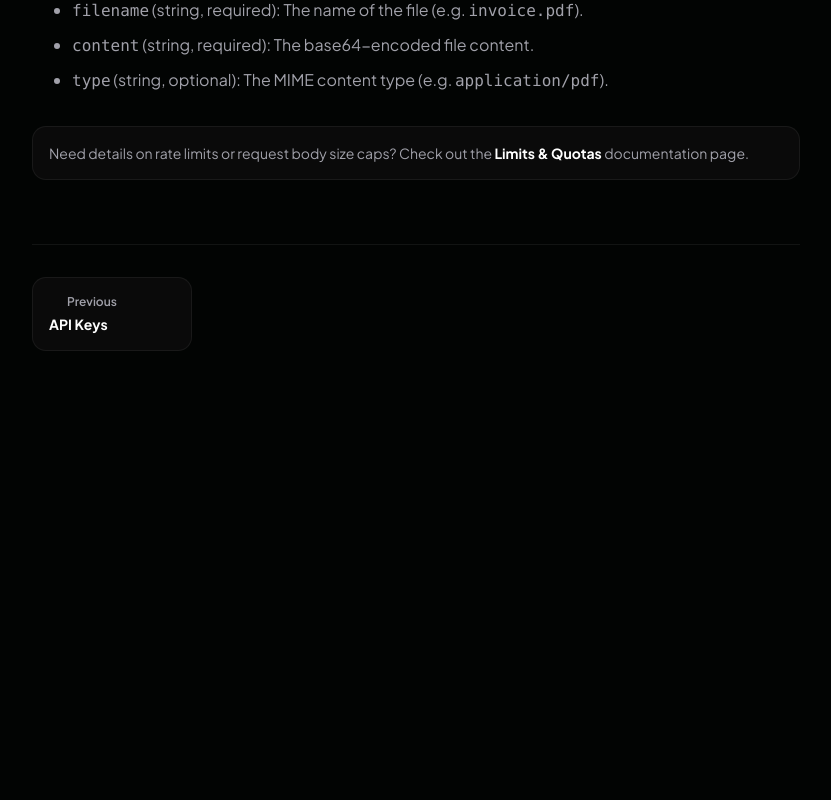
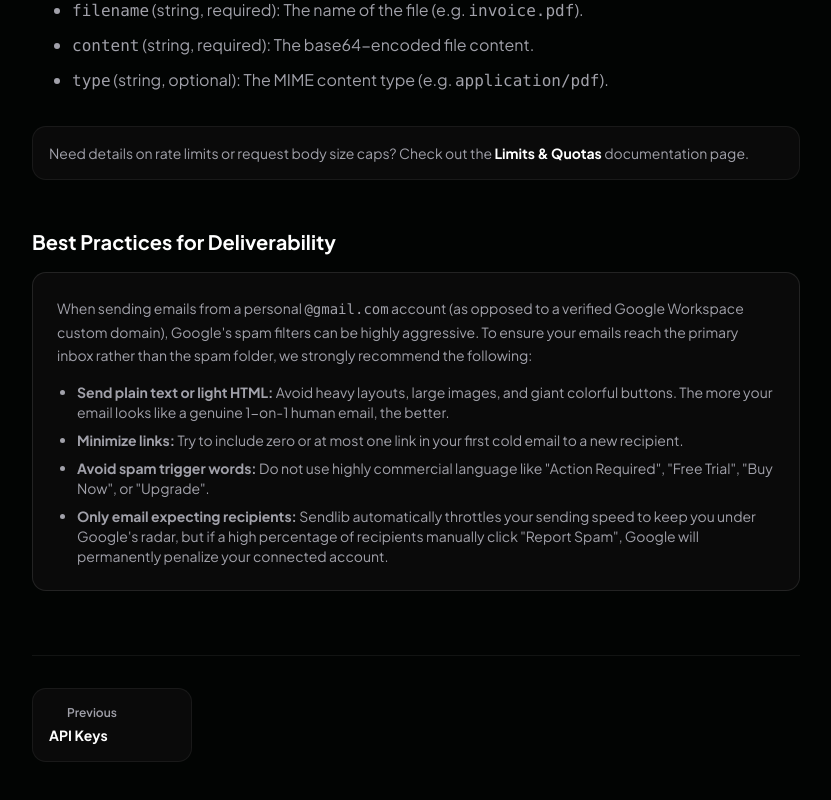
Before and after one commit to samueltuoyo15/send-liberty, a Next.js app: page /docs/send in a window 1280 px wide. Shown: the part 1901-2701 px from the top of the page, without its empty margins (256-1087 px from the left). Before the commit the page ends 2316 px from the top, so only its background shows below. Built offline with nearby package versions, Linux system fonts and the light colour scheme; some icons are missing.

Commit message:
chore: update code

```diff
--- a/app/docs/batch/page.tsx
+++ b/app/docs/batch/page.tsx
@@ -299,6 +299,21 @@ export default function BatchSendPage() {
           </div>
         </div>
 
+        {/* Deliverability Best Practices */}
+        <div className="mt-12 mb-8">
+          <h2 className="text-xl font-bold text-primary-sendlib mb-4">Best Practices for Deliverability</h2>
+          <div className="p-6 rounded-xl border border-outline-variant bg-surface-container-low space-y-4">
+            <p className="text-sm text-secondary leading-relaxed">
+              When sending bulk emails from a personal <code>@gmail.com</code> account (as opposed to a verified Google Workspace custom domain), Google&apos;s spam filters can be highly aggressive. To ensure your batch reaches the primary inbox rather than the spam folder, we strongly recommend the following:
+            </p>
+            <ul className="list-disc pl-5 space-y-2 text-sm text-secondary">
+              <li><strong>Send plain text or light HTML:</strong> Avoid heavy layouts, large images, and giant colorful buttons. The more your email looks like a genuine 1-on-1 human email, the better.</li>
+              <li><strong>Minimize links:</strong> Try to include zero or at most one link in your first cold email to a new recipient.</li>
+              <li><strong>Avoid spam trigger words:</strong> Do not use highly commercial language like &quot;Action Required&quot;, &quot;Free Trial&quot;, &quot;Buy Now&quot;, or &quot;Upgrade&quot;.</li>
+              <li><strong>Only email expecting recipients:</strong> Sendlib automatically throttles your sending speed to keep you under Google&apos;s radar, but if a high percentage of recipients manually click &quot;Report Spam&quot;, Google will permanently penalize your connected account.</li>
+            </ul>
+          </div>
+        </div>
       </div>
 
       <DocsPagination
--- a/app/docs/send/page.tsx
+++ b/app/docs/send/page.tsx
@@ -342,6 +342,21 @@ System.out.println(response.body());`
         <div className="p-4 border border-outline-variant/60 bg-surface-container-low rounded-xl text-sm text-secondary mt-8">
           Need details on rate limits or request body size caps? Check out the <a href="/docs/limits" className="font-bold text-primary-sendlib hover:underline">Limits & Quotas</a> documentation page.
         </div>
+        {/* Deliverability Best Practices */}
+        <div className="mt-12 mb-8">
+          <h2 className="text-xl font-bold text-primary-sendlib mb-4">Best Practices for Deliverability</h2>
+          <div className="p-6 rounded-xl border border-outline-variant bg-surface-container-low space-y-4">
+            <p className="text-sm text-secondary leading-relaxed">
+              When sending emails from a personal <code>@gmail.com</code> account (as opposed to a verified Google Workspace custom domain), Google&apos;s spam filters can be highly aggressive. To ensure your emails reach the primary inbox rather than the spam folder, we strongly recommend the following:
+            </p>
+            <ul className="list-disc pl-5 space-y-2 text-sm text-secondary">
+              <li><strong>Send plain text or light HTML:</strong> Avoid heavy layouts, large images, and giant colorful buttons. The more your email looks like a genuine 1-on-1 human email, the better.</li>
+              <li><strong>Minimize links:</strong> Try to include zero or at most one link in your first cold email to a new recipient.</li>
+              <li><strong>Avoid spam trigger words:</strong> Do not use highly commercial language like &quot;Action Required&quot;, &quot;Free Trial&quot;, &quot;Buy Now&quot;, or &quot;Upgrade&quot;.</li>
+              <li><strong>Only email expecting recipients:</strong> Sendlib automatically throttles your sending speed to keep you under Google&apos;s radar, but if a high percentage of recipients manually click &quot;Report Spam&quot;, Google will permanently penalize your connected account.</li>
+            </ul>
+          </div>
+        </div>
       </div>
 
       <DocsPagination
--- a/lib/batchWorker.ts
+++ b/lib/batchWorker.ts
@@ -27,8 +27,16 @@ function sleep(ms: number): Promise<void> {
  * Interpolate template variables into a string.
  * Replaces {{name}}, {{company}}, etc. with values from the variables map.
  */
-function interpolate(template: string, variables: Record<string, string> = {}): string {
-  return template.replace(/\{\{(\w+)\}\}/g, (_, key) => variables[key] ?? `{{${key}}}`);
+function interpolate(template: string, variables: any = {}): string {
+  return template.replace(/\{\{(\w+)\}\}/g, (_, key) => {
+    let val;
+    if (variables && typeof variables.get === 'function') {
+      val = variables.get(key);
+    } else if (variables) {
+      val = variables[key];
+    }
+    return val ?? `{{${key}}}`;
+  });
 }
 
 /**
```
